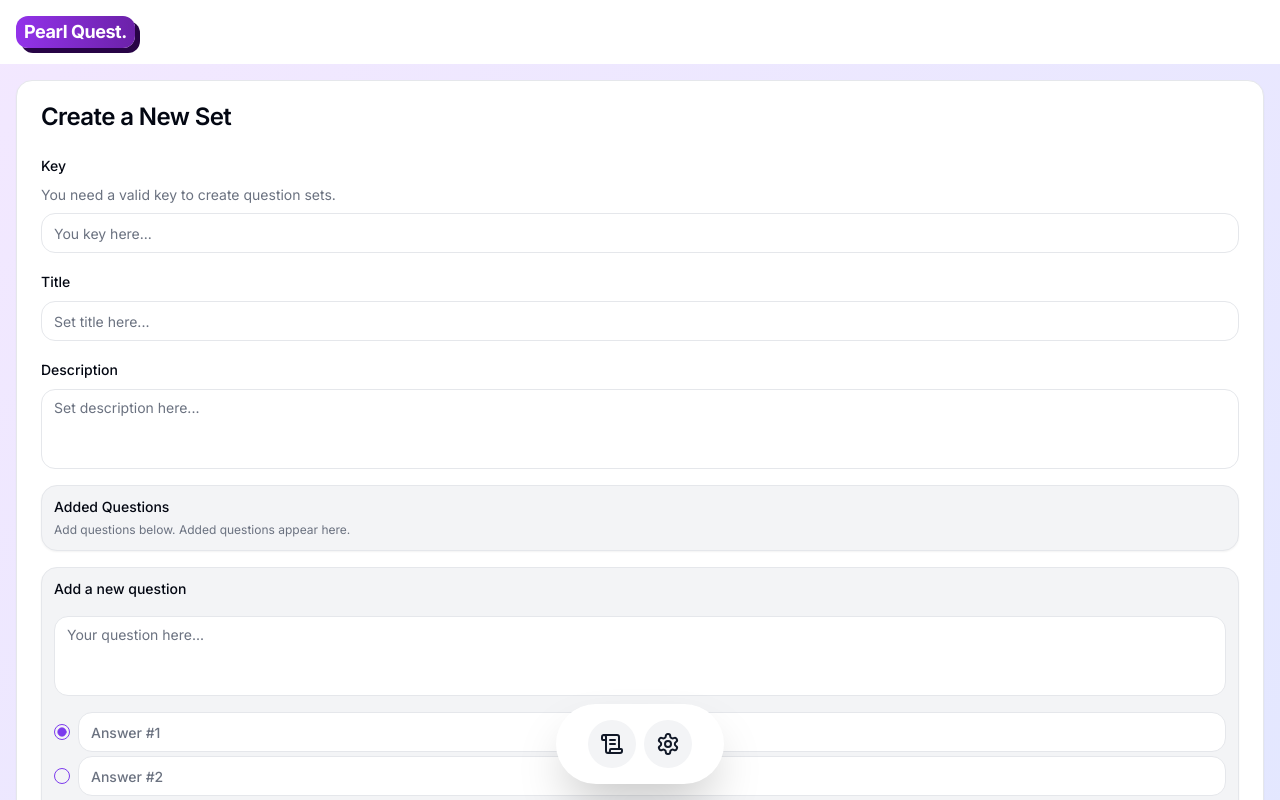
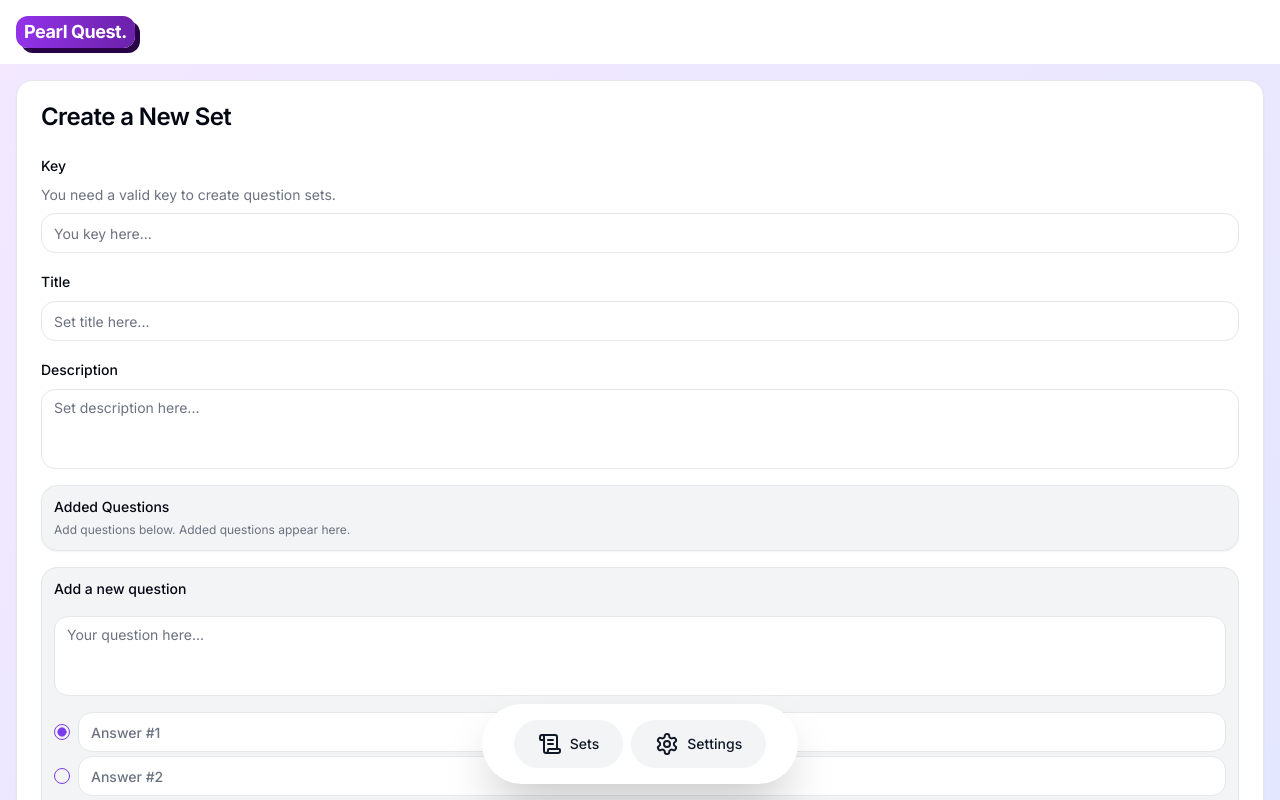
Before and after one commit to sheikhameen/pearl-quest, a Next.js app: page /sets/new in a window 1280 px wide. Shown: the top 800 px of the page. Built offline with nearby package versions, Linux system fonts and the light colour scheme.

Commit message:
Feat: display navbar button labels

```diff
--- a/src/components/navbar.tsx
+++ b/src/components/navbar.tsx
@@ -25,13 +25,12 @@ const Navbar = () => {
             href={route.href}
             className={cn(
               buttonVariants({
-                size: "icon",
                 variant: pathname === route.href ? "default" : "secondary",
               }),
               "rounded-full [&_svg]:size-6 p-6"
             )}
           >
-            {route.icon}
+            {route.icon} {route.label}
           </Link>
         ))}
       </div>
```
